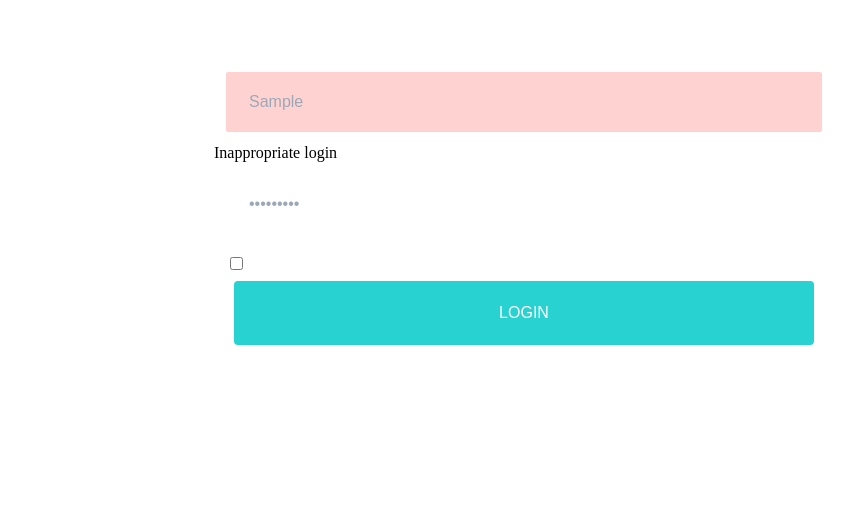
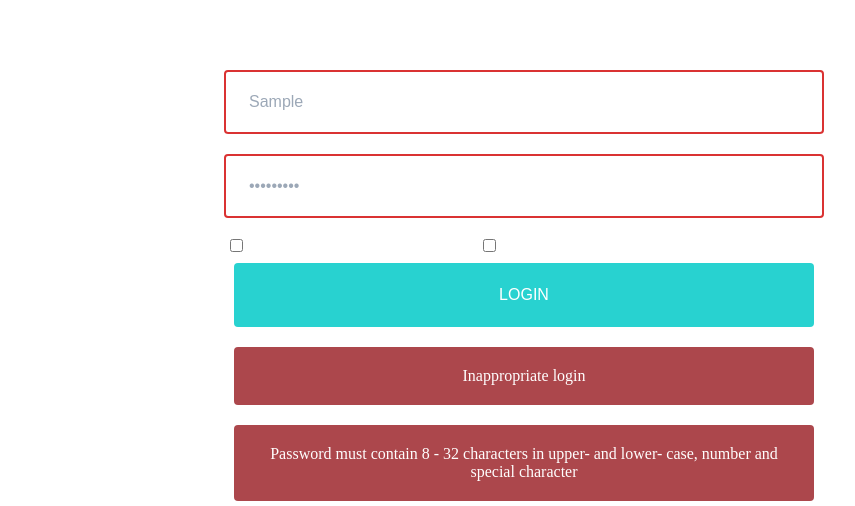
Before and after one commit to zerofille/reg-form, a React (Create React App) app: page /login in a window 1280 px wide. Both pictures are taken after typing "Sample", "Sample123" into the empty fields and a click on the button "LOGIN". Shown: the part 376-882 px from the top of the page, without its empty margins (126-981 px from the left). Before the commit the page ends 800 px from the top, so only its background shows below. Built offline with nearby package versions, Linux system fonts and the light colour scheme; the HTML template or start-up script is replaced by a standard one.

Commit message:
Finish login page

```diff
--- a/src/Pages/Login-form/index.jsx
+++ b/src/Pages/Login-form/index.jsx
@@ -7,20 +7,20 @@ const initialValues = {
   login: "",
   password: "",
   isRemembered: false,
+  isShownPassword: false,
 };
 
 function LoginForm(props) {
+  const [passwordState, setPasswordState] = useState(false);
   const submitForm = (values, formikBag) => formikBag.resetForm();
+  const changePasswordState = () => {
+    setPasswordState(!passwordState);
+  };
 
-  //   const validStyle = ()=>{
-  // cx({
-  //   [styles.field]:!
-  // })
-  //   }
   return (
     <section className={styles.wholeSection}>
       <div className={styles.header}>
-        <a className={styles.logo} href="#">
+        <a className={styles.logo} href="/">
           <img src="https://www.squadhelp.com/img/logo.png" />
         </a>
         <button className={styles.signUpBtn}>Signup</button>
@@ -35,12 +35,15 @@ function LoginForm(props) {
       >
         {(formikProps) => {
           console.log(formikProps);
-
           const stylesValid = cx(styles.field, {
             [styles.field]: !formikProps.errors.login,
-            [styles.invalidField]:
-              formikProps.errors.login && formikProps.touched,
+            [styles.invalidField]: formikProps.errors.login,
           });
+          const stylesValid2 = cx(styles.field, {
+            [styles.field]: !formikProps.errors.password,
+            [styles.invalidField]: formikProps.errors.password,
+          });
+
           return (
             <Form className={styles.loginForm}>
               <h1 className={styles.formHeading}>LOGIN TO YOUR ACCOUNT</h1>
@@ -50,20 +53,29 @@ function LoginForm(props) {
                 type="text"
                 placeholder="Your login"
               ></Field>
-              <ErrorMessage name="login">
-                {(message) => <div className={styles.error}>{message}</div>}
-              </ErrorMessage>
+
               <Field
-                className={styles.field}
+                className={stylesValid2}
                 name="password"
-                type="password"
+                type={passwordState ? "text" : "password"}
                 placeholder="Password"
               ></Field>
+
               <div className={styles.afterFormWrapper}>
+                <div className={styles.checkbox}>
+                  <Field
+                    type="checkbox"
+                    onChange={changePasswordState}
+                    checked={passwordState}
+                    name="isShownPassword"
+                  />{" "}
+                  <p className={styles.checkboxText}>Show password</p>{" "}
+                </div>
                 <div className={styles.checkbox}>
                   <Field type="checkbox" name="isRemembered" />{" "}
                   <p className={styles.checkboxText}>Remember me</p>{" "}
                 </div>
+
                 <div>
                   <a className={styles.passwordLink} href="#">
                     Forgot pasword
@@ -73,6 +85,13 @@ function LoginForm(props) {
               <button className={styles.logBtn} type="submit">
                 LOGIN
               </button>
+
+              <ErrorMessage name="login">
+                {(message) => <div className={styles.error}>{message}</div>}
+              </ErrorMessage>
+              <ErrorMessage name="password">
+                {(message) => <div className={styles.error}>{message}</div>}
+              </ErrorMessage>
             </Form>
           );
         }}
--- a/src/Pages/Login-form/style.module.scss
+++ b/src/Pages/Login-form/style.module.scss
@@ -44,7 +44,23 @@
   border-radius: 4px;
 }
 .invalidField {
-  background-color: rgb(255, 210, 210);
+  border-color: rgb(218, 50, 50);
+}
+.error {
+  display: block;
+  font-size: 12px;
+  color: rgb(255, 254, 254);
+  background-color: #ac474c;
+
+  border-radius: 4px;
+
+  margin-left: 20px;
+  border: 0;
+  margin-top: 20px;
+  font-size: 16px;
+  font-weight: 500;
+  padding: 20px;
+  text-align: center;
 }
 .checkbox {
   display: flex;
--- a/src/Utils/Validation-schemas/index.js
+++ b/src/Utils/Validation-schemas/index.js
@@ -4,5 +4,12 @@ export const LOGIN_SCHEME = yup.object({
   login: yup
     .string()
     .matches(/^[a-z0-9_-]{3,15}$/, "Inappropriate login")
-    .required("You need to fill in all fields to login"),
+    .required("Login is a required fieled"),
+  password: yup
+    .string()
+    .matches(
+      /^(?=.*?[A-Z])(?=.*?[a-z])(?=.*?[0-9])(?=.*?[#?!@$ %^&*-]).{8,}$/,
+      "Password must contain 8 - 32 characters in upper- and lower- case, number and special character"
+    )
+    .required("Password is a required fieled"),
 });
```
Also changed, not shown: public/eye.png (added).
